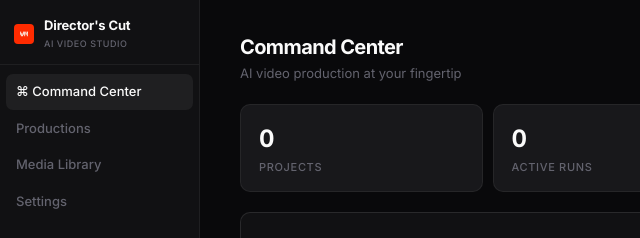
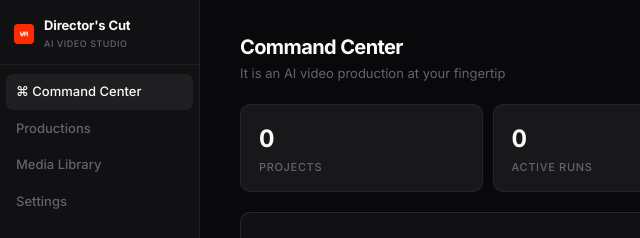
Before and after one commit to JessiP23/director-cut, a website: page src/index.html in a window 1280 px wide. Shown: the top 238 px of the page, 0-640 px from the left. Drawn offline with Linux system fonts and the light colour scheme.

Commit message:
new release

```diff
--- a/src/index.html
+++ b/src/index.html
@@ -50,7 +50,7 @@
           <header class="page-header">
             <div>
               <h1>Command Center</h1>
-              <p class="page-subtitle">AI video production at your fingertip</p>
+              <p class="page-subtitle">It is an AI video production at your fingertip</p>
             </div>
           </header>
 
```
Also changed, not shown: .github/workflows/release.yml.
